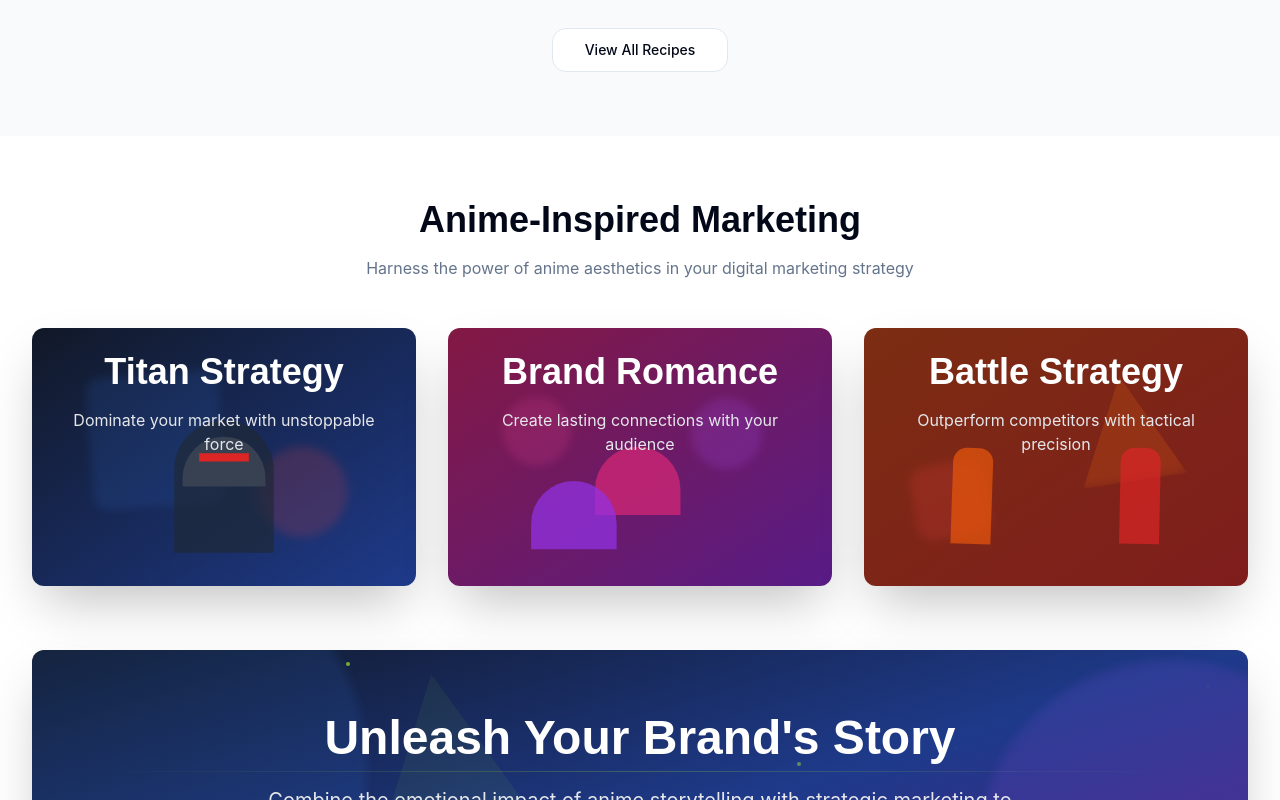
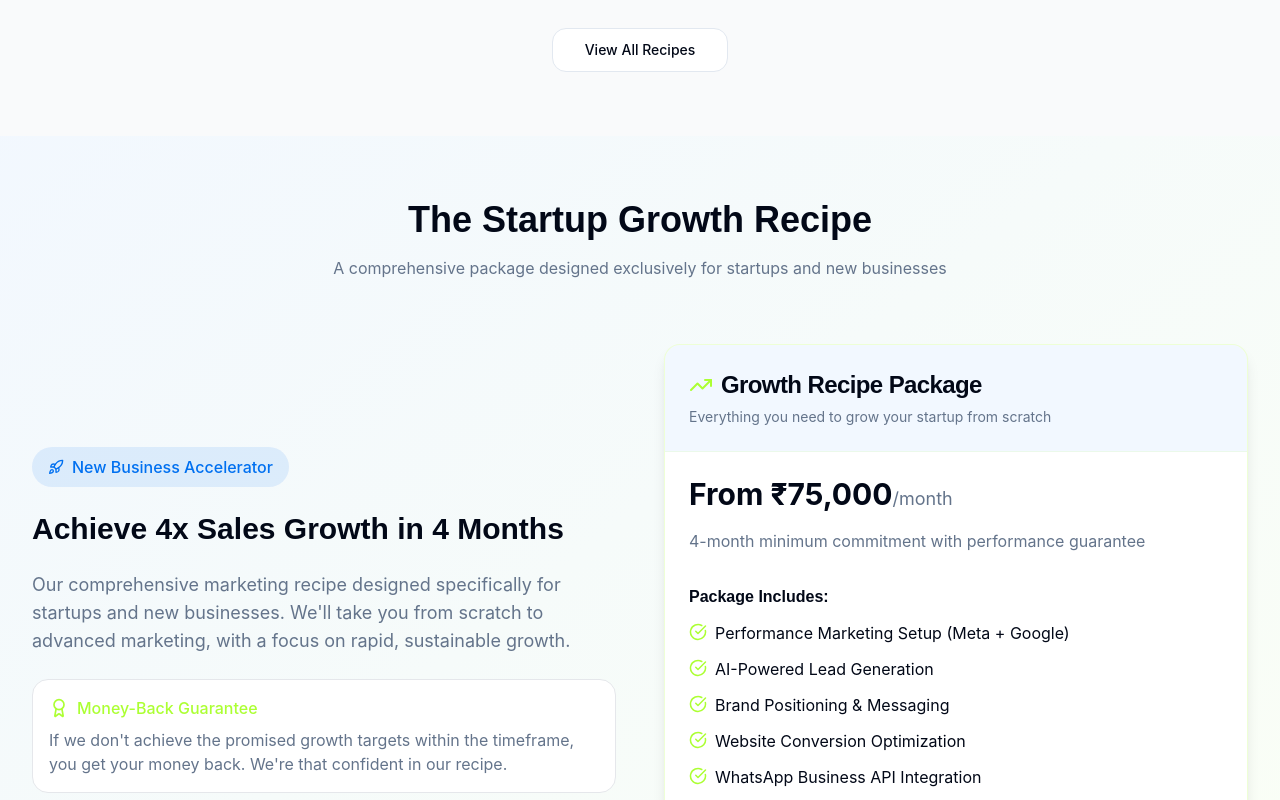
Before and after one commit to NitinUp1212/recipe-ai-growth, a React (Vite) app: page / in a window 1280 px wide. Shown: the part 1700-2500 px from the top of the page. Built offline with nearby package versions, Linux system fonts and the light colour scheme.

Commit message:
Remove anime-related content
Removes the AnimeVectors component and all associated anime-themed elements from the website.

```diff
--- a/src/pages/Index.tsx
+++ b/src/pages/Index.tsx
@@ -5,7 +5,6 @@ import RecipeCard from "@/components/RecipeCard";
 import TestimonialCard from "@/components/TestimonialCard";
 import CallToAction from "@/components/CallToAction";
 import StartupPackage from "@/components/StartupPackage";
-import AnimeVectors from "@/components/AnimeVectors";
 
 const Index = () => {
   const services = [
@@ -173,9 +172,6 @@ const Index = () => {
         </div>
       </section>
 
-      {/* Anime Vectors Section */}
-      <AnimeVectors />
-
       {/* Startup Package Section */}
       <StartupPackage />
 
```
